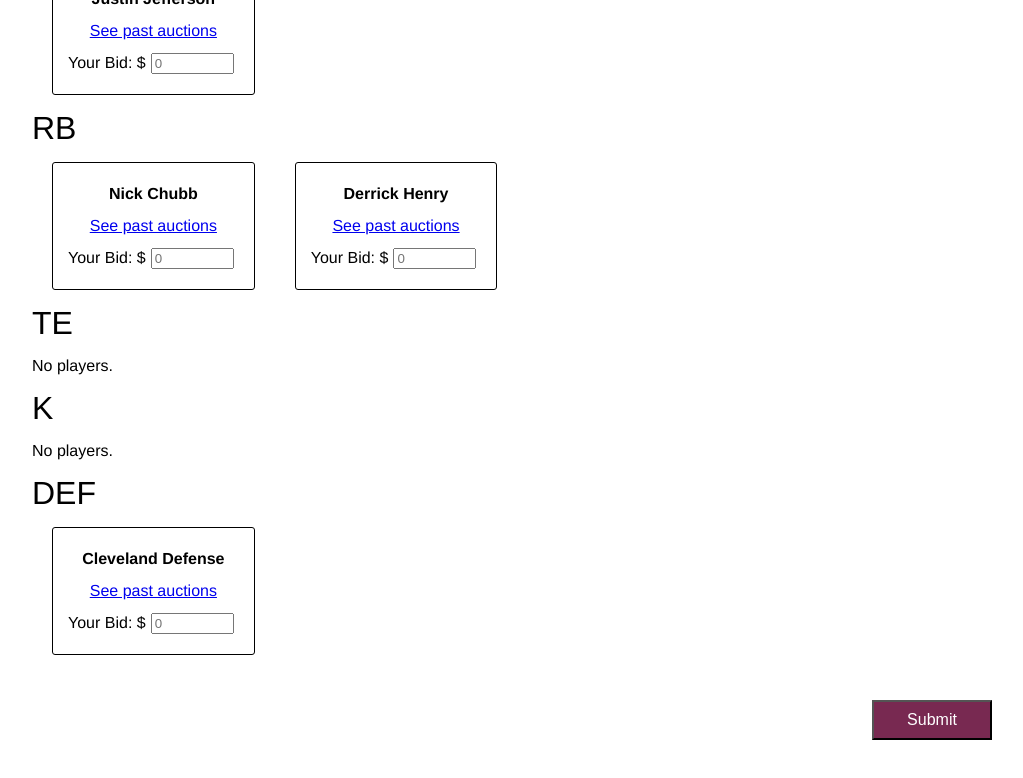
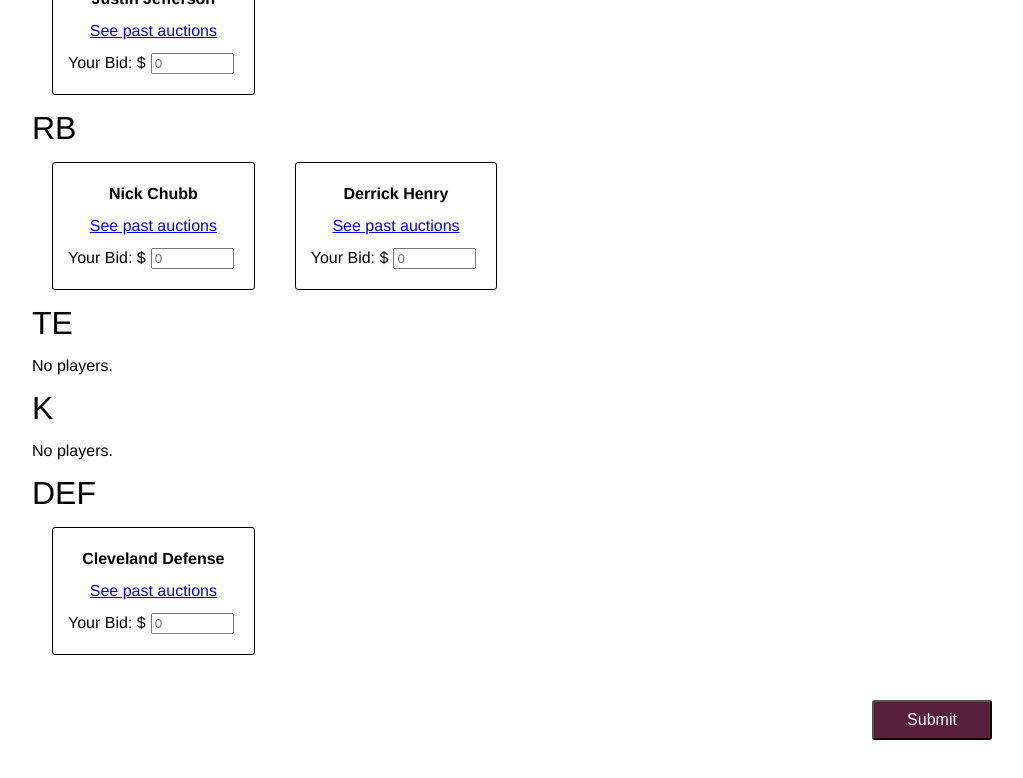
Before and after one commit to collinmurd/ff_auctions, a React (Create React App) app in the folder app/: page / in a window 1280 px wide. In both pictures the pointer is over the button "Submit". Shown: the part 508-1286 px from the top of the page, without its empty margins (128-1151 px from the left). Built offline with nearby package versions, Linux system fonts and the light colour scheme.

Commit message:
submit button styling

```diff
--- a/app/src/components/Auction.css
+++ b/app/src/components/Auction.css
@@ -40,8 +40,10 @@
     float: right;
     background-color: #782951;
     color: white;
+    border-radius: 3px;
 }
 
 #auctionSubmit:hover {
     cursor: pointer;
+    background-color: #581f3b;
 }
```
